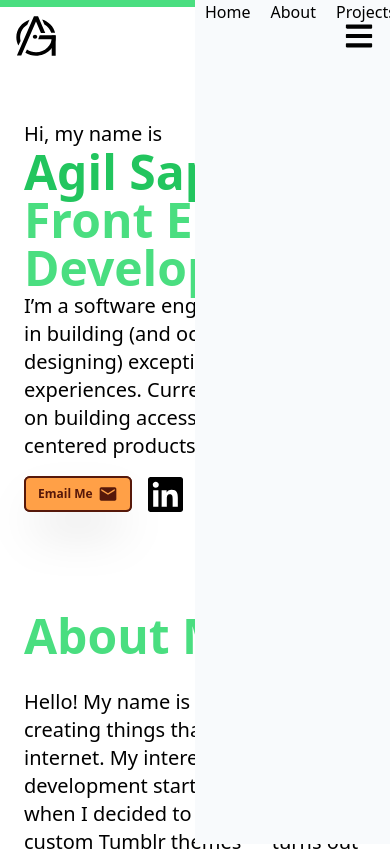
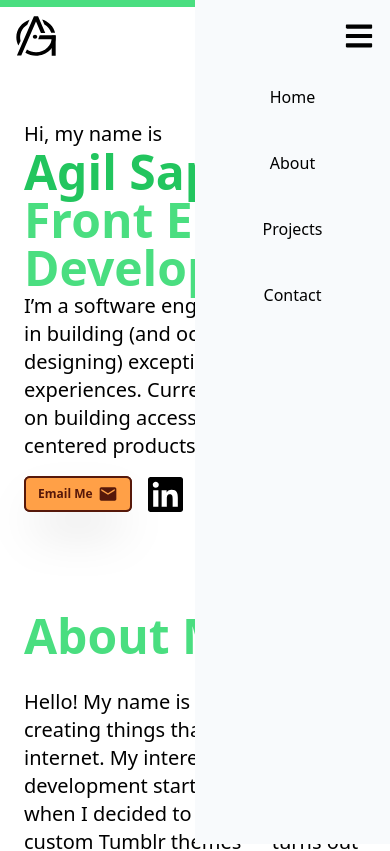
Before and after one commit to Agil-Saputra/Portofolio-V1, a React (Vite) app: page / in a window 390 px wide. Shown: the top 851 px of the page. Built offline with nearby package versions, Linux system fonts and the light colour scheme.

Commit message:
fix mobile-nav menu

```diff
--- a/src/components/header/navbar.jsx
+++ b/src/components/header/navbar.jsx
@@ -1,4 +1,4 @@
-import React, { useState } from 'react'
+import React, { useState, useEffect } from 'react'
 import logo from '../../assets/Group 1.svg'
 import { BsFillArrowUpRightCircleFill } from "react-icons/bs";
 import { FaBars } from "react-icons/fa";
@@ -8,16 +8,21 @@ import { CgClose } from "react-icons/cg";
 
 const navbar = () => {
 const lists = ['Home', 'About', 'Projects',  'Contact']
-const items = lists.map(item => <a href={"#"+item} key={item} className="transition duration-300 ease-in-out cursor-pointer md:my-0 my-[4rem] hover:bg-green-300 px-[10px] py-[5px] hover:-translate-y-1 rounded-xl hover:text-slate-600">{item}</a>)
+const items = lists.map(item => <a href={"#"+item} key={item} className="transition duration-300 ease-in-out cursor-pointer md:my-0 my-[1rem] hover:bg-green-300 px-[10px] py-[5px] hover:-translate-y-1 rounded-xl hover:text-slate-600">{item}</a>)
 const [showNav, setShowNav] = useState(false)
+
 function handleClick() {
 setShowNav(!showNav)
 }
 
+  useEffect(() => {
+    document.body.style.overflow = (showNav ? "hidden" : "unset")
+}, [showNav])
+
   return (
     <header className='flex items-center justify-between m-4 md:m-8 '>
          <img src={logo} alt="Agil's Logo" width={40} height={40}/>
-         <nav onClick={showNav ? handleClick : null} className={(showNav ? "right-0 shadow-[0_0_0_10000px_rgba(0,0,0,0.5)]" : "-right-full") + " z-20 md:flex flex-col md:flex-row md:gap-[3rem] font-medium max-md:fixed right-0 top-0 h-[100%] max-md:w-[50%] text-center max-md:bg-slate-50 transition-all duration-300 ease-in-out"}
+         <nav onClick={showNav ? handleClick : null} className={(showNav ? "right-0 shadow-[0_0_0_10000px_rgba(0,0,0,0.5)]" : "-right-full") + " z-20 flex flex-col md:flex-row md:gap-[3rem] font-medium max-md:fixed right-0 top-0 h-[100%] max-md:w-[50%] text-center max-md:bg-slate-50 transition-all duration-300 ease-in-out max-md:pt-[4rem]"}
          >
          {items}
          </nav>
```
